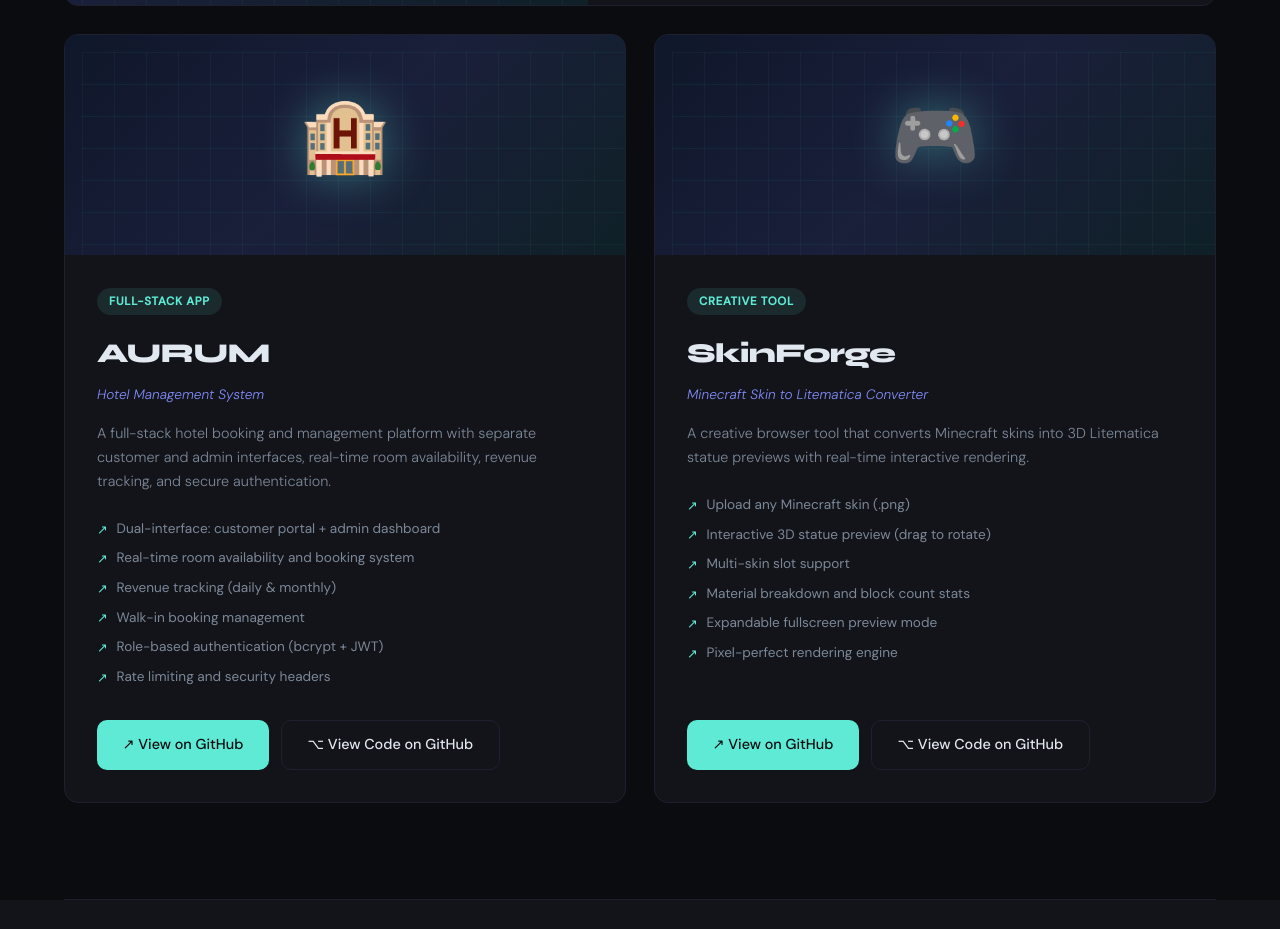
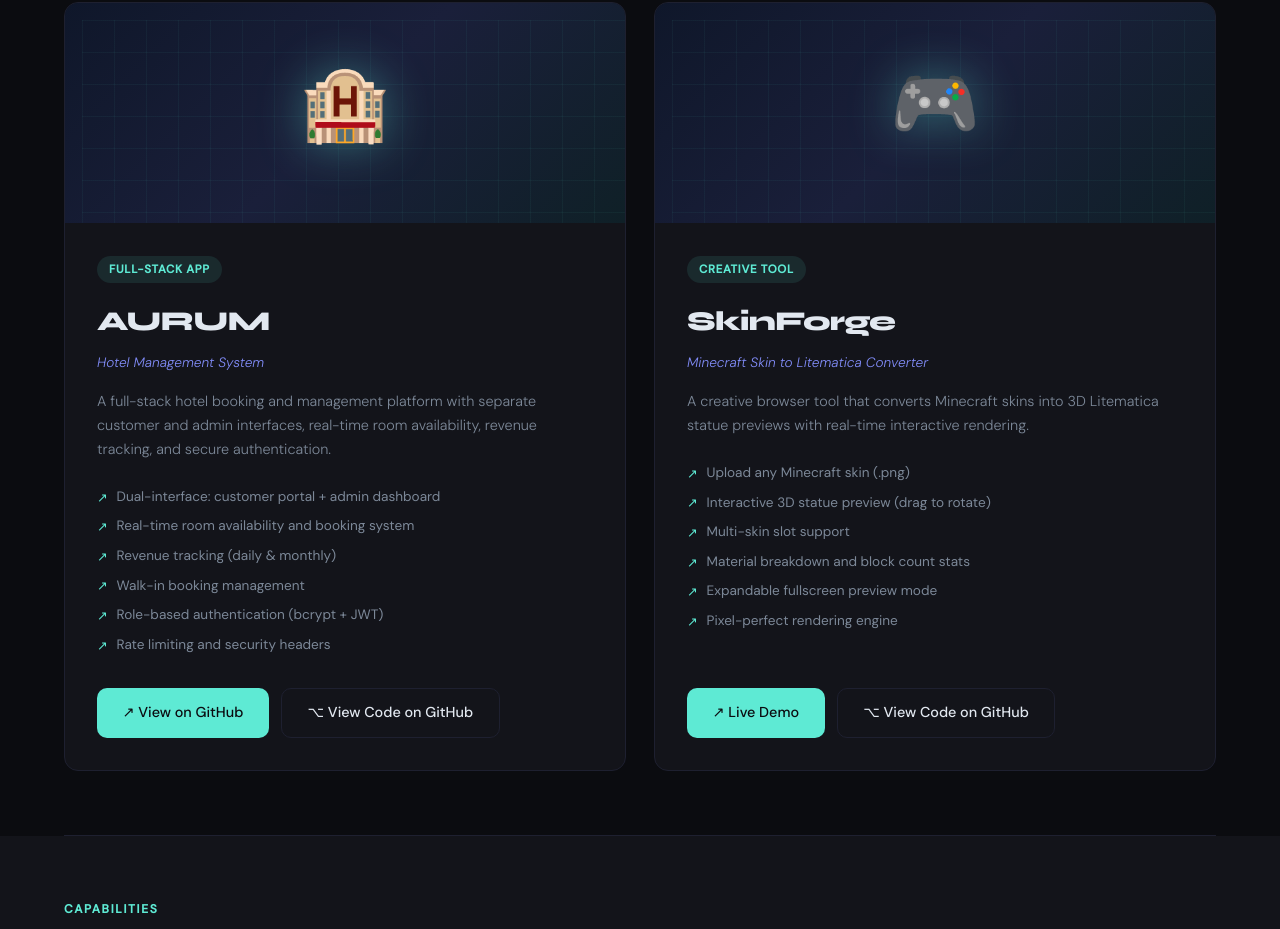
Before and after one commit to jatinrahinj2006-boop/Portfolio, a plain HTML site: page index.html in a window 1280 px wide. Shown: the part 1824-2753 px from the top of the page. Drawn offline with Linux system fonts and the light colour scheme.

Commit message:
Update index.html

```diff
--- a/index.html
+++ b/index.html
@@ -164,7 +164,7 @@
       min-height: 100vh;
       display: flex;
       align-items: center;
-      padding: calc(var(--nav-h) + 4rem) clamp(1.5rem,5vw,4rem) 4rem;
+      padding: calc(var(--nav-h) + 4rem) clamp(1.5rem,5vw,4rem) 2rem;
       position: relative;
       overflow: hidden;
     }
@@ -319,7 +319,7 @@
        SECTION LAYOUT
     ───────────────────────────────────────── */
     section {
-      padding: 6rem clamp(1.5rem, 5vw, 4rem);
+      padding: 4rem clamp(1.5rem, 5vw, 4rem);
     }
 
     .section-label {
@@ -681,7 +681,7 @@
 
     .contact-heading {
       font-family: 'Syne', sans-serif;
-      font-size: clamp(2rem, 4vw, 3rem);
+      font-size: clamp(1.5rem, 3vw, 2.25rem);
       font-weight: 800;
       letter-spacing: -.03em;
       line-height: 1.1;
@@ -1064,8 +1064,8 @@
               </ul>
             </div>
             <div class="project-btns">
-              <a href="https://github.com/jatinrahinj2006-boop/SkinForge" class="btn btn-primary" target="_blank" rel="noopener">
-                ↗ View on GitHub
+              <a href="https://jatinrahinj2006-boop.github.io/SkinForge/" class="btn btn-primary" target="_blank" rel="noopener">
+                ↗ Live Demo
               </a>
               <a href="https://github.com/jatinrahinj2006-boop/SkinForge" class="btn btn-ghost" target="_blank" rel="noopener">
                 ⌥ View Code on GitHub
```
